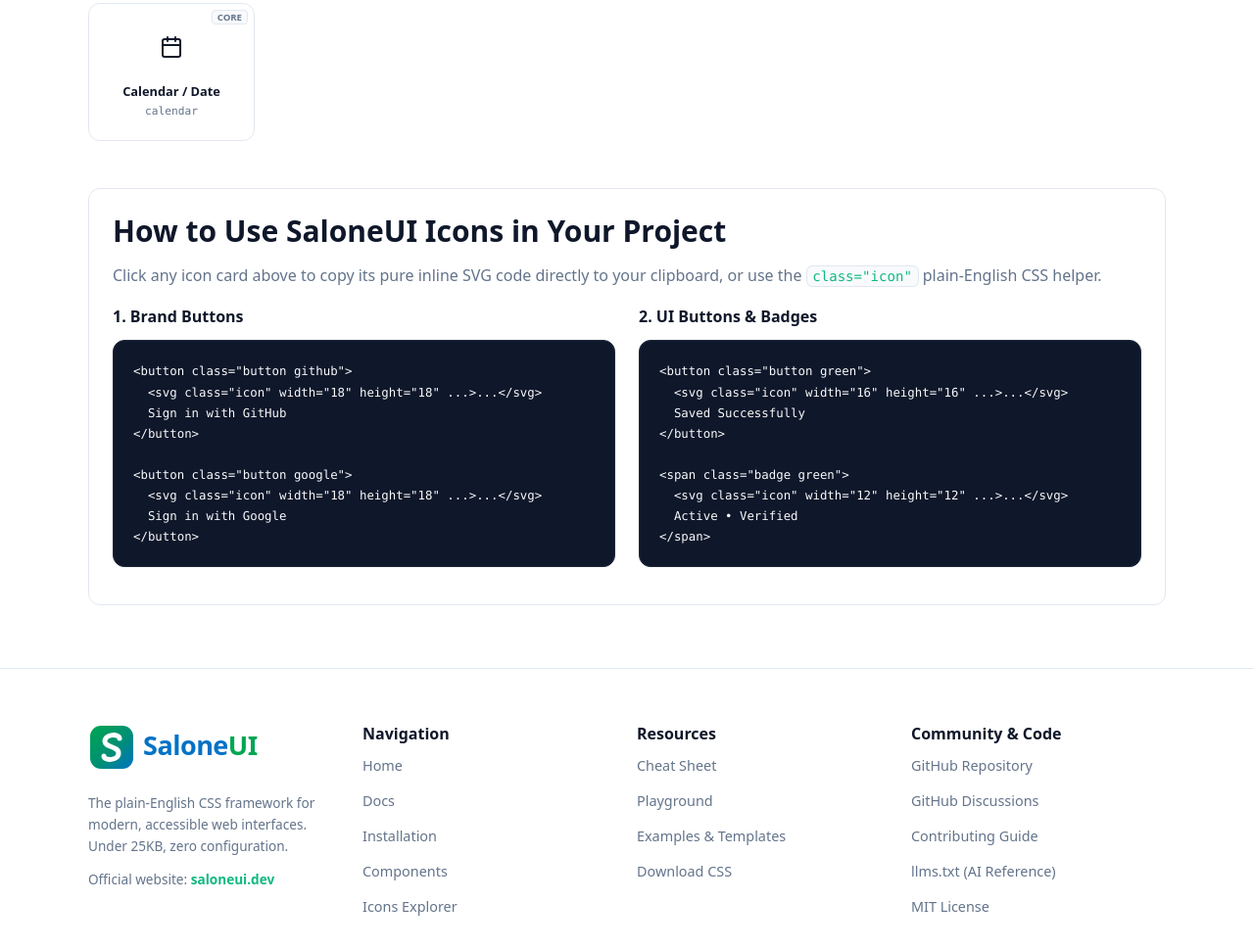
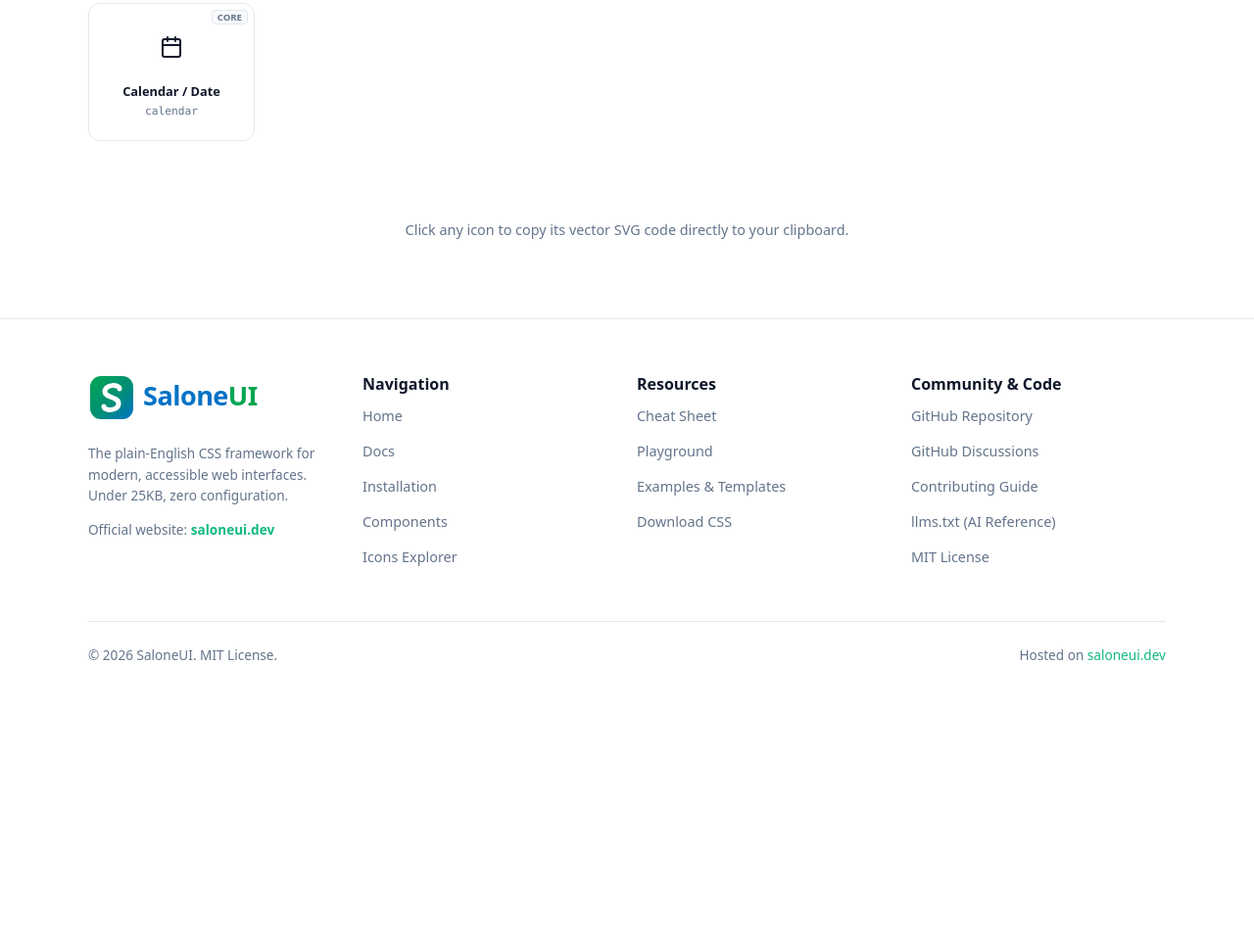
Before and after one commit to Kendenor/SaloneUI, a website: page docs/icons.html in a window 1280 px wide. Shown: the part 3550-4520 px from the top of the page at 98% size. After the commit the page ends 4262 px from the top, so only its background shows below. Drawn offline with Linux system fonts and the light colour scheme.

Commit message:
Remove bloated code example section under icons grid for clean, lightweight UX

```diff
--- a/docs/icons.html
+++ b/docs/icons.html
@@ -545,40 +545,9 @@
       <!-- Injected by JavaScript -->
     </div>
 
-    <!-- HOW TO USE IN SALONEUI -->
-    <div class="docs-code-example">
-      <h2>How to Use SaloneUI Icons in Your Project</h2>
-      <p style="color: var(--salone-text-muted); margin-bottom: 1.25rem;">
-        Click any icon card above to copy its pure inline SVG code directly to your clipboard, or use the <code>class="icon"</code> plain-English CSS helper.
-      </p>
-
-      <div class="grid 2" style="gap: 1.5rem;">
-        <div>
-          <h3 style="font-size: 1rem; margin-bottom: 0.5rem;">1. Brand Buttons</h3>
-          <pre><code>&lt;button class="button github"&gt;
-  &lt;svg class="icon" width="18" height="18" ...&gt;...&lt;/svg&gt;
-  Sign in with GitHub
-&lt;/button&gt;
-
-&lt;button class="button google"&gt;
-  &lt;svg class="icon" width="18" height="18" ...&gt;...&lt;/svg&gt;
-  Sign in with Google
-&lt;/button&gt;</code></pre>
-        </div>
-
-        <div>
-          <h3 style="font-size: 1rem; margin-bottom: 0.5rem;">2. UI Buttons &amp; Badges</h3>
-          <pre><code>&lt;button class="button green"&gt;
-  &lt;svg class="icon" width="16" height="16" ...&gt;...&lt;/svg&gt;
-  Saved Successfully
-&lt;/button&gt;
-
-&lt;span class="badge green"&gt;
-  &lt;svg class="icon" width="12" height="12" ...&gt;...&lt;/svg&gt;
-  Active • Verified
-&lt;/span&gt;</code></pre>
-        </div>
-      </div>
+    <!-- CLEAN TIP -->
+    <div style="text-align: center; padding: 2rem 1rem 1rem; color: var(--salone-text-muted); font-size: 0.9rem;">
+      <p style="margin: 0;">Click any icon to copy its vector SVG code directly to your clipboard.</p>
     </div>
 
   </main>
```
Also changed, not shown: icons.html (+3 -34 lines), scripts/build-icons-page.js (+3 -34 lines).
